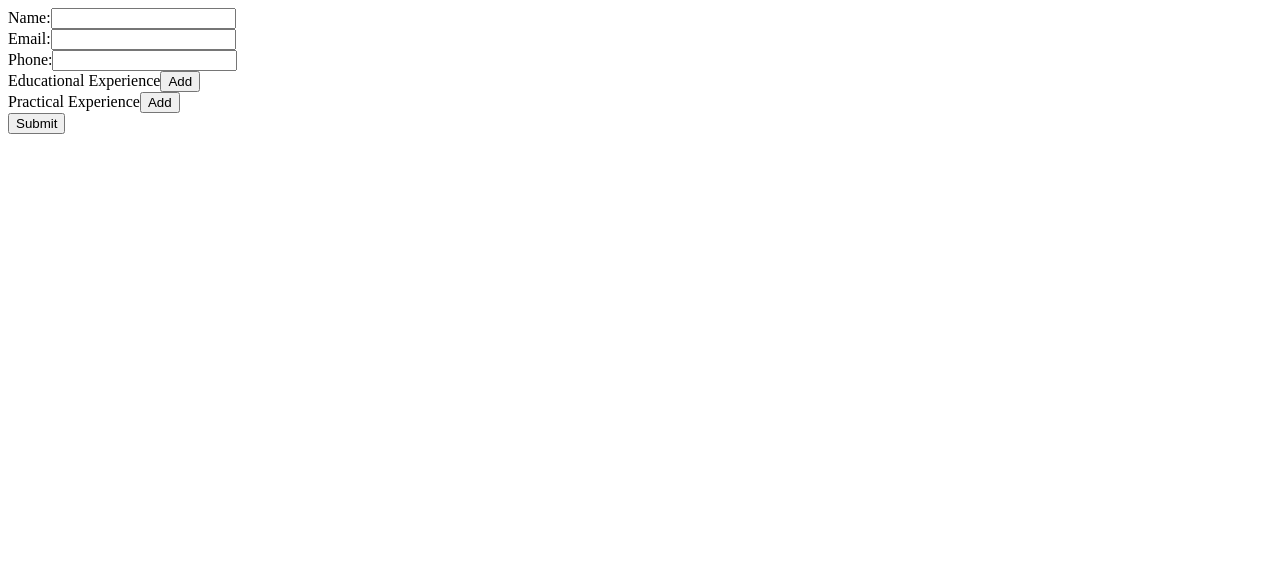
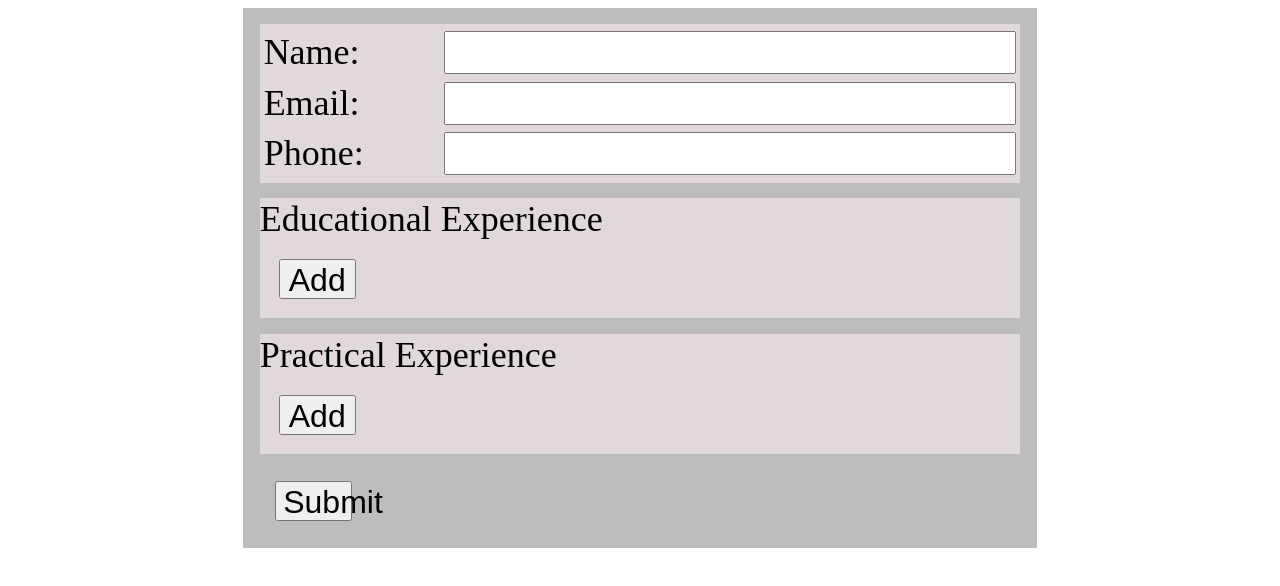
Before and after one commit to Traorasp/CV-Application, a React (Create React App) app: page / in a window 1280 px wide. Shown: the top 586 px of the page. Built offline with nearby package versions, Linux system fonts and the light colour scheme.

Commit message:
Added styling to cv application

```diff
--- a/src/App.js
+++ b/src/App.js
@@ -36,18 +36,16 @@ class App extends Component {
     const { submitted, eduExp, practExp } = this.state;
     return (
       <div className="App">
-        <div>
         <General submitted={submitted} />
-          <div>
+        <div id="education">
           Educational Experience
           {eduExp.map(() => <EduExperience submitted={submitted} />)}
           <button type="button" onClick={this.addEducation} id="eduBtn">Add</button>
         </div>
-          <div>
+        <div id="practical">
           Practical Experience
           {practExp.map(() => <PractExperience submitted={submitted} />)}
           <button type="button" onClick={this.addPractical} id="practBtn"> Add</button>
-          </div>
         </div>
         <button type="button" onClick={this.sumbit} id="submitBtn">Submit</button>
       </div>
--- a/src/components/EduExperience.js
+++ b/src/components/EduExperience.js
@@ -41,7 +41,7 @@ class EduExperience extends Component {
 
     if (submitted) {
       return (
-        <div>
+        <div className="sect">
           <div>
             School:
             {' '}
--- a/src/components/PractExperience.js
+++ b/src/components/PractExperience.js
@@ -47,7 +47,7 @@ class PractExperience extends Component {
 
     if (submitted) {
       return (
-        <div>
+        <div className="sect">
           <div>
             Company:
             {' '}
@@ -58,7 +58,7 @@ class PractExperience extends Component {
             {' '}
             {position}
           </div>
-          <div>
+          <div className="mainTaskDiv">
             Main Tasks:
             {' '}
             {mainTasks}
--- a/src/index.css
+++ b/src/index.css
@@ -1,7 +1,60 @@
 body {
+  padding: none;
+  background: none;
+  margin: none;
+  display: flex;
+  justify-content: center;
+  font-size: 2.25rem;
+}
 
+.App {
+   background-color: rgb(189, 189, 189);
+   width: 60vw;
+   padding: 1vh 1vw;
+   display: flex;
+   flex-direction: column;
+}
+
+button {
+    width: 6vw;
+    height: 5vh;
+    font-size: 2rem;
+    display: block;
+    margin: 2.5%;
+}
+
+.App div{
+    background-color: rgb(225, 217, 217);
+    margin: 1% 0.5%;
 }
 
 .hide {
 display: none;
 }
+
+label {
+    display: flex;
+    justify-content: space-between;
+}
+
+input, textarea {
+    width: 75%;
+    font-size: 2rem;
+}
+
+.mainTaskDiv {
+    word-wrap: break-word;
+}
+
+textarea {
+    resize: none;
+    font-size: 1rem;
+}
+
+input:focus {
+    background-color: lightblue;
+}
+
+.sect {
+    border: black 2px solid;
+}
```
Lines whose indentation alone changed are shown as unchanged.
